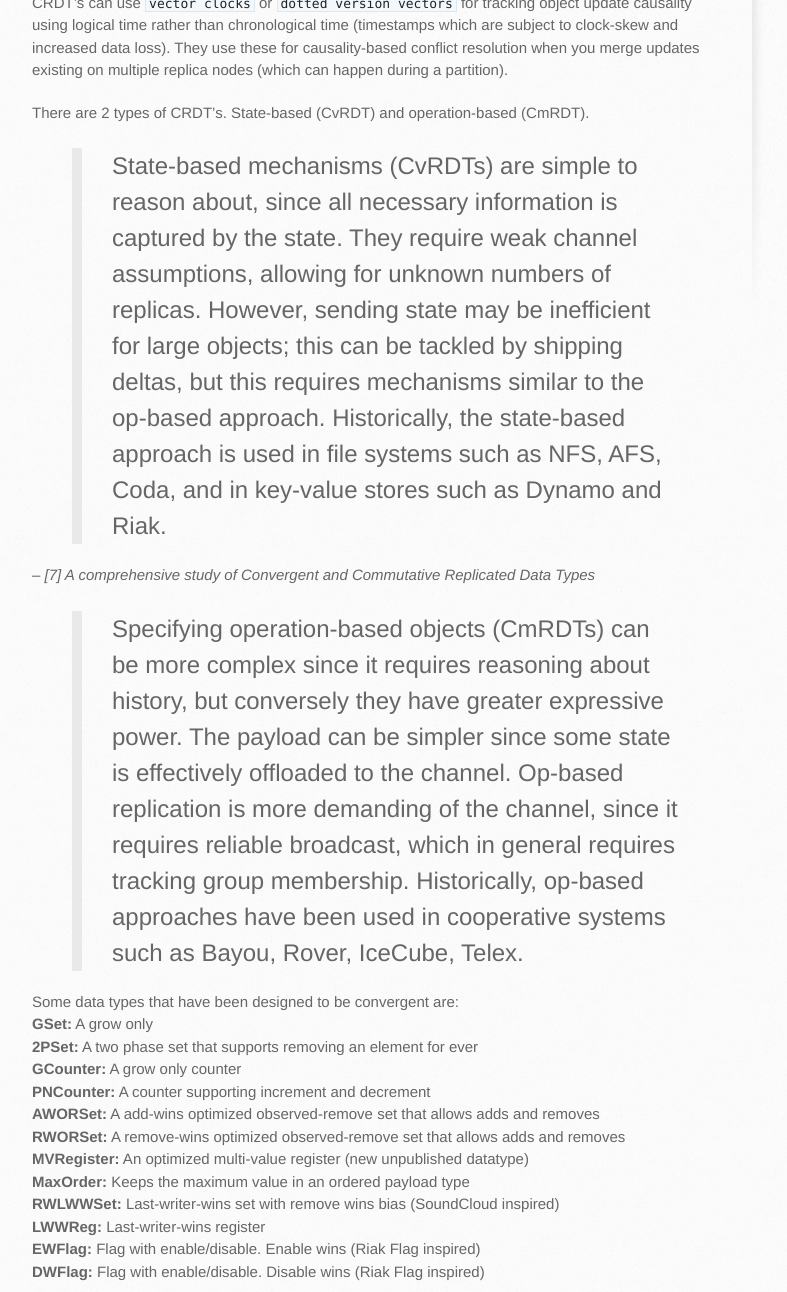
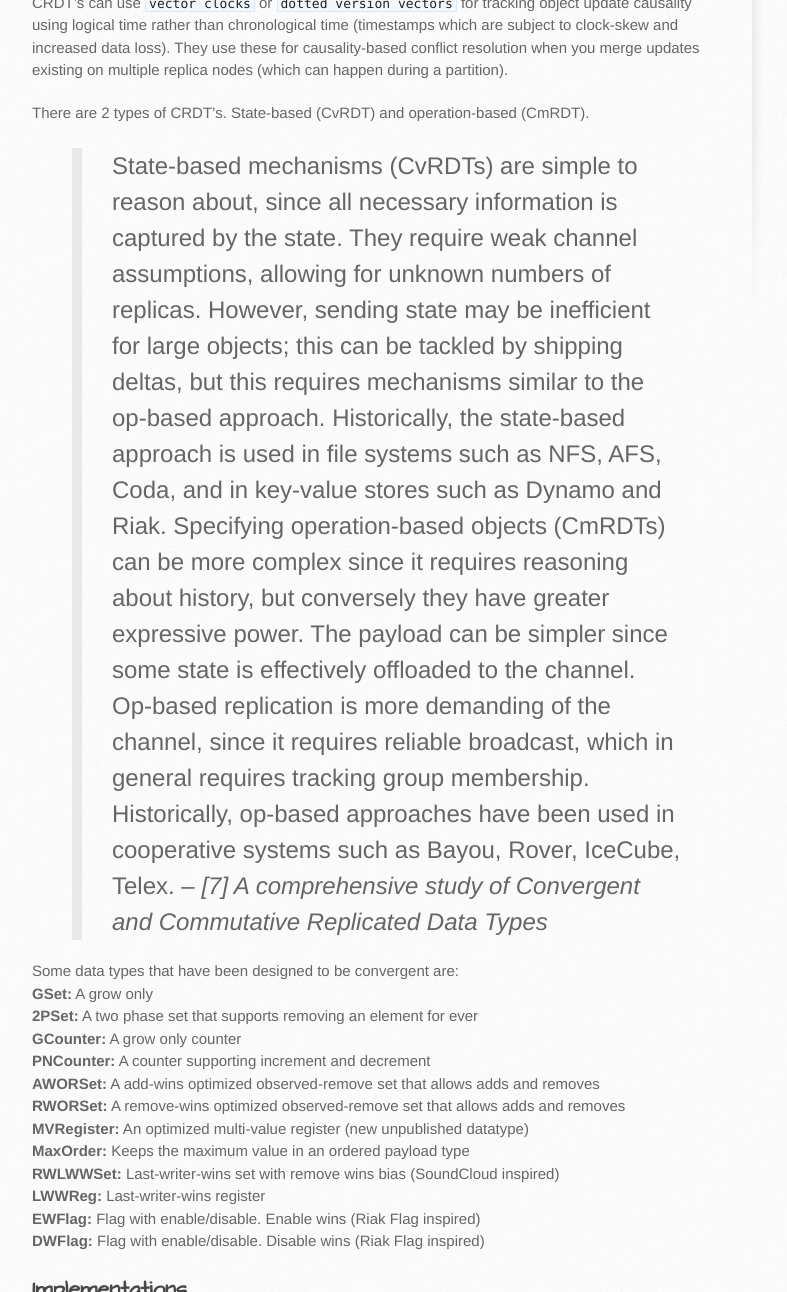
Before and after one commit to simongui/simongui.github.io, a Jekyll site: the page built from distributed-systems/crdt.md, in a window 1280 px wide and 1400 px high, scrolled down 328 px, cut to the strip 108-1400 px from the top of the window. Shown: the whole strip, without its empty margins (138-925 px from the left). Built offline with Jekyll 4.4.1, drawn with Linux system fonts in a browser that asks for light colours.

Commit message:
no message

```diff
--- a/distributed-systems/crdt.md
+++ b/distributed-systems/crdt.md
@@ -12,11 +12,7 @@ CRDT's can use `vector clocks` or `dotted version vectors` for tracking object u
 There are 2 types of CRDT's. State-based (CvRDT) and operation-based (CmRDT).
 
 > State-based mechanisms (CvRDTs) are simple to reason about, since all necessary information is captured by the state. They require weak channel assumptions, allowing for unknown numbers of replicas. However, sending state may be inefficient for large objects; this can be tackled by shipping deltas, but this requires mechanisms similar to the op-based approach. Historically, the state-based approach is used in file systems such as NFS, AFS, Coda, and in key-value stores such as Dynamo and Riak.
-
--- <cite>[7] A comprehensive study of Convergent and Commutative Replicated Data Types</cite>
-
-> Specifying operation-based objects (CmRDTs) can be more complex since it requires reasoning about history, but conversely they have greater expressive power. The payload can be simpler since some state is effectively offloaded to the channel. Op-based replication is more demanding of the channel, since it requires reliable broadcast, which in general requires tracking group membership. Historically, op-based approaches have been used in cooperative systems such as Bayou, Rover, IceCube, Telex.
-
+> Specifying operation-based objects (CmRDTs) can be more complex since it requires reasoning about history, but conversely they have greater expressive power. The payload can be simpler since some state is effectively offloaded to the channel. Op-based replication is more demanding of the channel, since it requires reliable broadcast, which in general requires tracking group membership. Historically, op-based approaches have been used in cooperative systems such as Bayou, Rover, IceCube, Telex. -- <cite>[7] A comprehensive study of Convergent and Commutative Replicated Data Types</cite>
 
 Some data types that have been designed to be convergent are:
 **GSet:** A grow only
```
